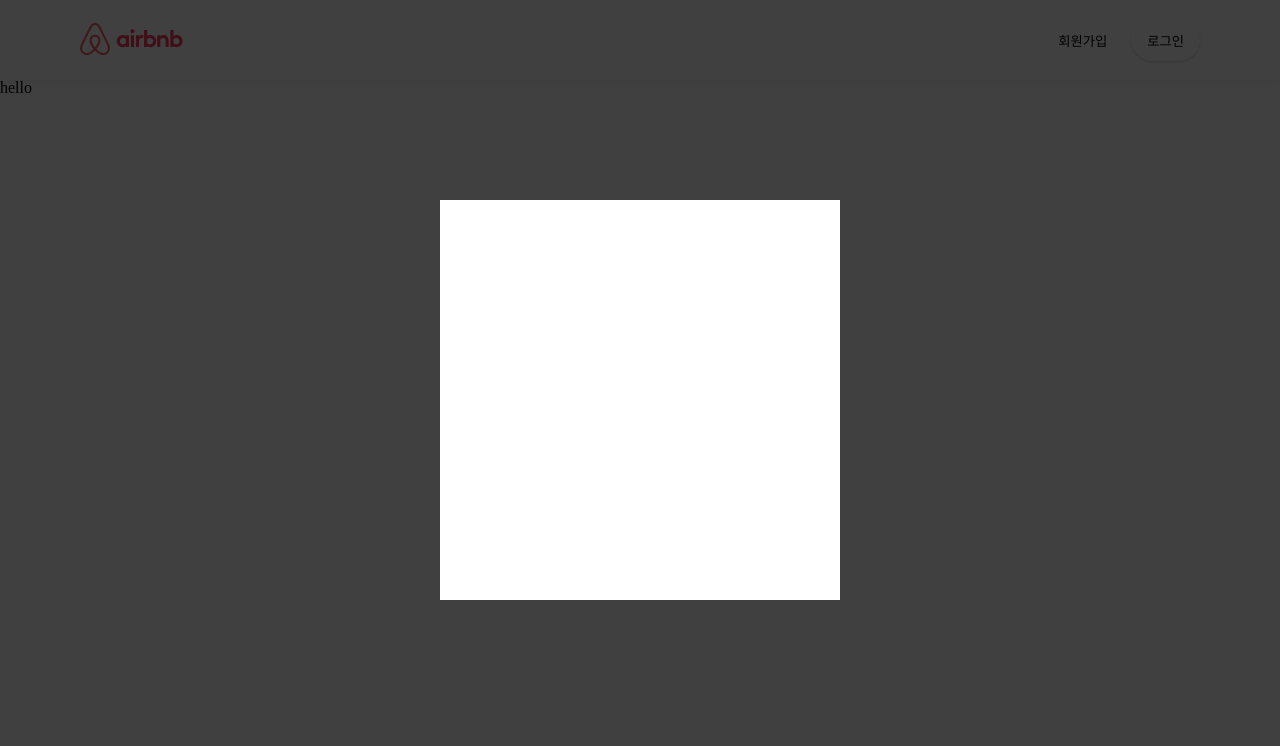
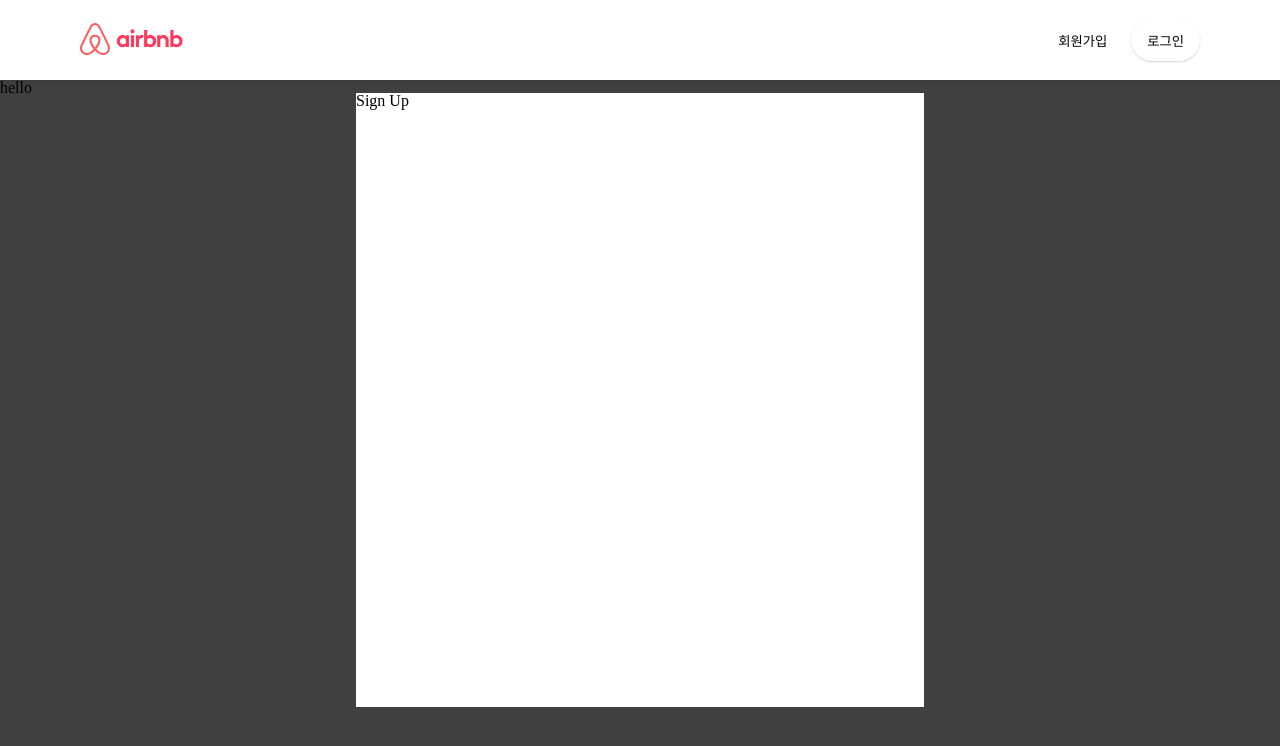
Before and after one commit to rptbley/airbnb-clone, a Next.js app in the folder front/: page / in a window 1280 px wide. Both pictures are taken after a click on the button "회원가입". Shown: the top 746 px of the page. Built offline with nearby package versions, Linux system fonts and the light colour scheme.

Commit message:
modal hooks

```diff
--- /dev/null
+++ b/front/components/auth/SignUpModal.tsx
@@ -0,0 +1,19 @@
+import styled from "styled-components";
+
+
+const Container = styled.div`
+    width: 568px;
+    height: 614px;
+    background-color: white;
+    z-index: 11;
+`;
+
+const SignUpModal: React.FC = () => {
+    return (
+        <Container>
+            Sign Up
+        </Container>
+    )
+}
+
+export default SignUpModal;
--- a/front/components/header/Header.tsx
+++ b/front/components/header/Header.tsx
@@ -1,7 +1,9 @@
 import { useRouter } from "next/router";
 import { useState } from "react";
 import styled from "styled-components";
+import useModal from "../../hooks/useModal";
 import palette from "../../styles/palette";
+import SignUpModal from "../auth/SignUpModal";
 import CustomImage from "../image/CustomImage";
 
 const Container = styled.div`
@@ -55,36 +57,10 @@ const Container = styled.div`
             }
         }
     }
-
-    .modal-wrapper {
-        width: 100%;
-        height: 100%;
-        display: flex;
-        justify-content: center;
-        align-items: center;
-        position: fixed;
-        top: 0;
-        left: 0;
-
-        .modal-background {
-            position: absolute;
-            width: 100%;
-            height: 100%;
-            background-color: rgba(0, 0, 0, 0.75);
-            z-index: 10;
-        }
-
-        .modal-contents {
-            width: 400px;
-            height: 400px;
-            background-color: white;
-            z-index: 11;
-        }
-    }
 `;
 
 const Header: React.FC = () => {
-    const [modalOpened, setModalOpened] = useState(false);
+    const { openModal, ModalPortal } = useModal();
 
     const router = useRouter();
 
@@ -101,9 +77,7 @@ const Header: React.FC = () => {
                 <button
                     type="button"
                     className="header-sign-up-button"
-                    onClick={() => {
-                        setModalOpened(true);
-                    }}
+                    onClick={openModal}
                 >
                     회원가입
                 </button>
@@ -111,16 +85,9 @@ const Header: React.FC = () => {
                     로그인
                 </button>
             </div>
-            {modalOpened && (
-                <div className="modal-wrapper">
-                    <div
-                        className="modal-background"
-                        role="presentation"
-                        onClick={() => {setModalOpened(false)}}
-                    />
-                    <div className="modal-contents" />
-                </div>
-            )}
+            <ModalPortal>
+                <SignUpModal/>
+            </ModalPortal>
         </Container>
     )
 }
--- /dev/null
+++ b/front/hooks/useModal.tsx
@@ -0,0 +1,78 @@
+import { useEffect, useRef, useState } from "react";
+import { createPortal } from "react-dom";
+import styled from "styled-components";
+
+
+const Container = styled.div`
+    width: 100%;
+    height: 100%;
+    display: flex;
+    justify-content: center;
+    align-items: center;
+    position: fixed;
+    top: 0;
+    left: 0;
+
+    .modal-background {
+        position: absolute;
+        width: 100%;
+        height: 100%;
+        background-color: rgba(0, 0, 0, 0.75);
+        z-index: 10;
+    }
+`;
+
+
+
+const useModal = () => {
+    const [modalOpened, setModalOpened] = useState(false);
+
+    const openModal = () => {
+        setModalOpened(true);
+    }
+
+    const closeModal = () => {
+        setModalOpened(false);
+    }
+
+    interface IProps {
+        children: React.ReactNode;
+    };
+
+    const ModalPortal: React.FC<IProps> = ({ children }) => {
+        const ref = useRef<Element | null>();
+        const [mounted, setMounted] = useState(false);
+
+        useEffect(() => {
+            setMounted(true);
+            if(document) {
+                const dom = document.querySelector('#root-modal');
+                ref.current = dom;
+            }
+        }, [])
+
+        if(ref.current && mounted && modalOpened) {
+            return createPortal(
+                <Container>
+                    <div
+                        className="modal-background"
+                        role="presentation"
+                        onClick={closeModal}
+                    />
+                    {children}
+                </Container>,
+                ref.current
+            )
+        }
+
+        return null;
+    }
+
+    return {
+        openModal,
+        closeModal,
+        ModalPortal
+    };
+}
+
+export default useModal;
--- a/front/pages/_app.tsx
+++ b/front/pages/_app.tsx
@@ -9,6 +9,7 @@ const app = ({ Component, pageProps}: AppProps) => {
         <GlobalStyle/>
         <Header/>
         <Component {...pageProps}/>
+        <div id="root-modal"/>
         </>
     )
 }
```
